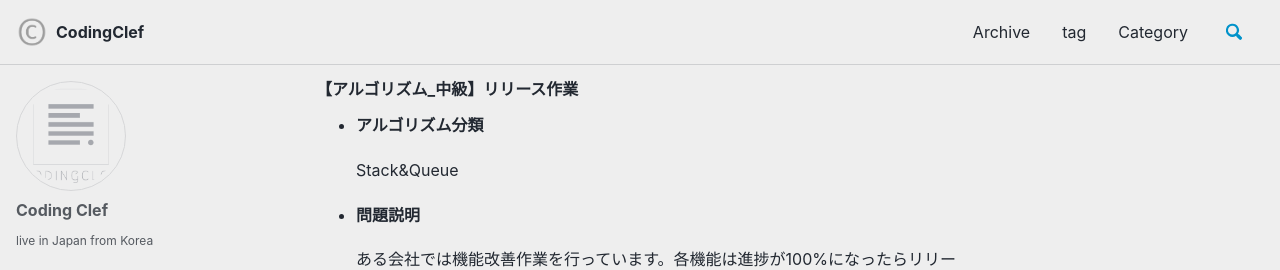
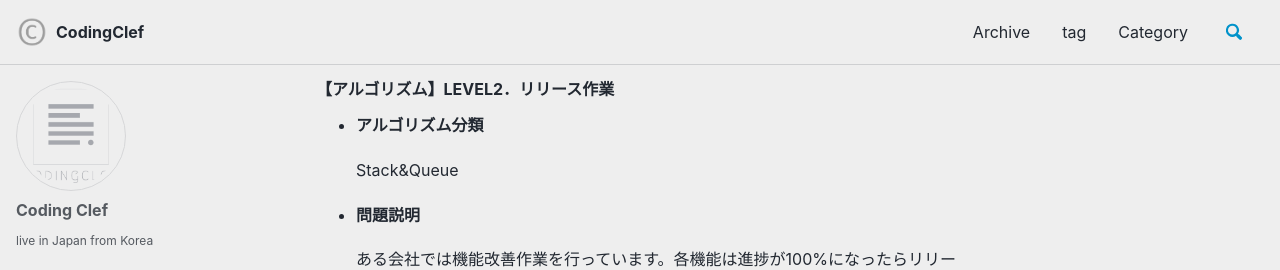
Before and after one commit to codingclef/codingclef.github.io, a Jekyll site: the page built from _posts/2020-03-06-algorithm-middle-queue-release.md, in a window 1280 px wide and 900 px high. Shown: the top 270 px of the window. Built offline with Jekyll 4.4.1, drawn with Linux system fonts in a browser that asks for light colours; cached includes are drawn as plain includes; nearby versions of some CDN libraries; comment, search, counter and statistics services are not loaded; some of the changed text lies outside the part shown.

Commit message:
modify title

```diff
--- a/_posts/2020-03-06-algorithm-middle-queue-release.md
+++ b/_posts/2020-03-06-algorithm-middle-queue-release.md
@@ -1,9 +1,8 @@
 ---
 layout: posts
 comments: true
-title: 【アルゴリズム_中級】リリース作業
-tags: [algorithm, java, queue, middle level]
-category: java
+title: 【アルゴリズム】LEVEL2．リリース作業
+category: [algorithm, java, queue, LEVEL2]
 ---
 
 * **アルゴリズム分類**
```
